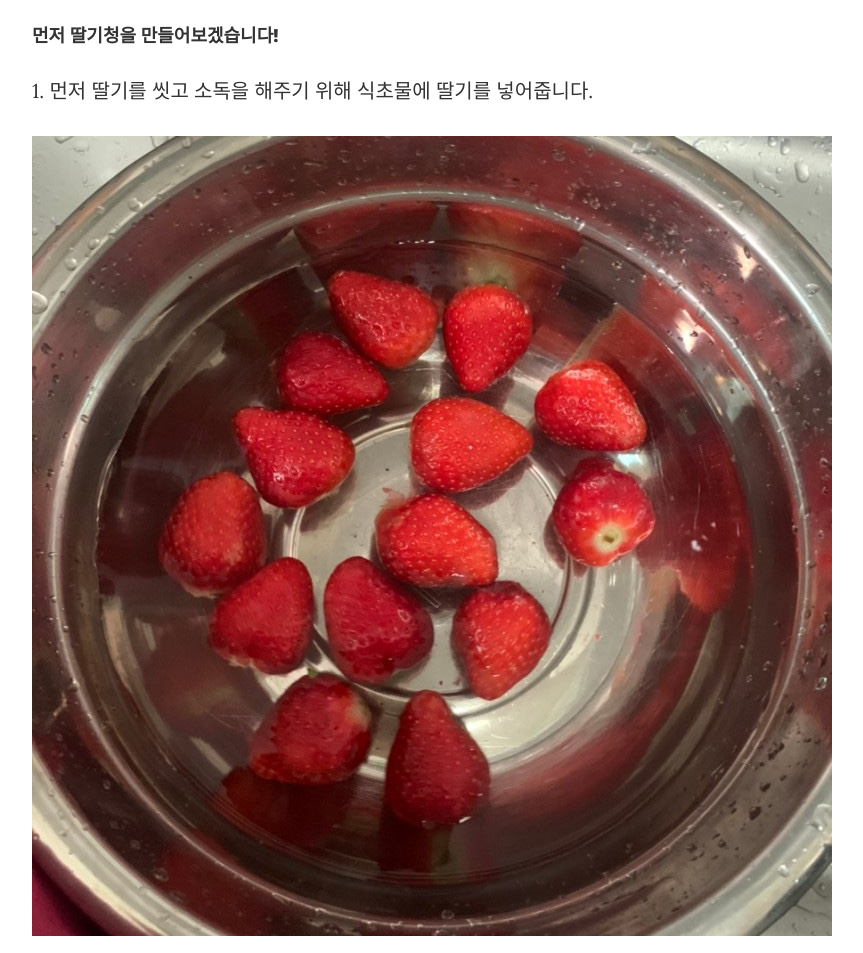
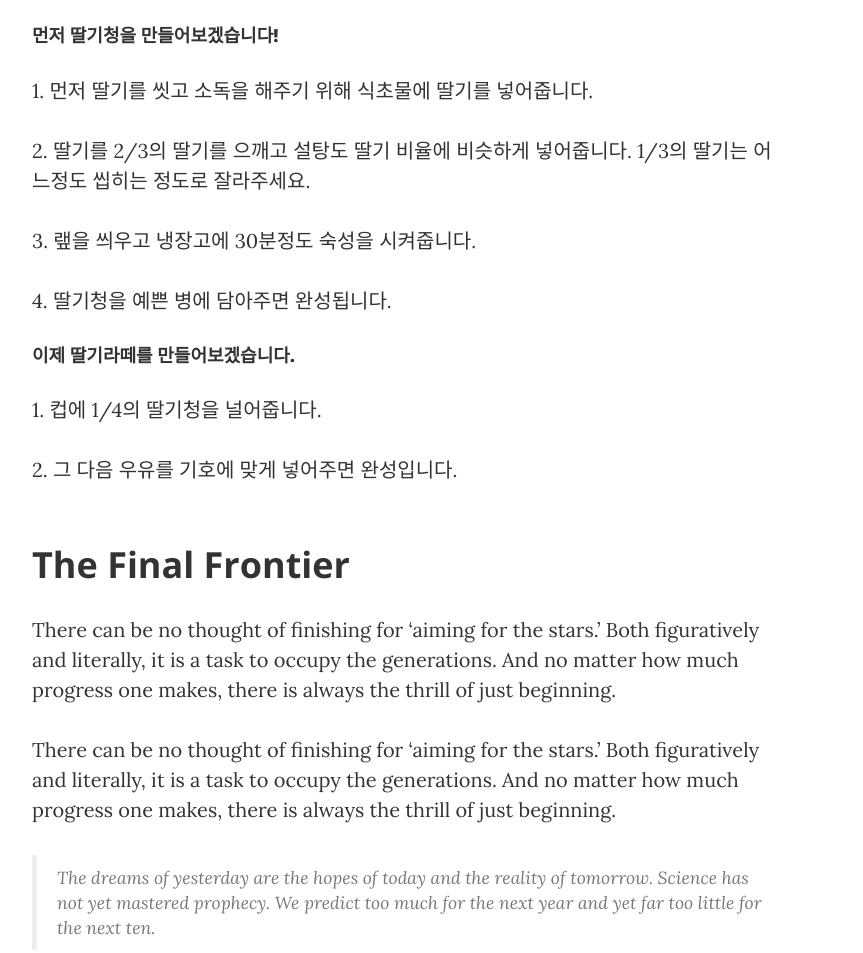
Before and after one commit to soouuuuu/soouuuuu.github.io, a website: page post.html in a window 1280 px wide. Shown: the part 620-1573 px from the top of the page, without its empty margins (233-1096 px from the left). Drawn offline with nearby package versions, Linux system fonts and the light colour scheme; files whose address does not match are found by name.

Commit message:
Update post.html

```diff
--- a/post.html
+++ b/post.html
@@ -93,7 +93,7 @@
                     <p>준비물 : 딸기, 우유, 설탕</p>
                     <h4>먼저 딸기청을 만들어보겠습니다!</h4>
                     <p>1. 먼저 딸기를 씻고 소독을 해주기 위해 식초물에 딸기를 넣어줍니다.</p>
-                       <img class="strawberry" src="s1.jpg">
+                       <strawberry class="strawberry" src="s1.jpg">
 
                     <p>2. 딸기를 2/3의 딸기를 으깨고 설탕도 딸기 비율에 비슷하게 넣어줍니다. 1/3의 딸기는 어느정도 씹히는 정도로 잘라주세요.</p>
 
```
